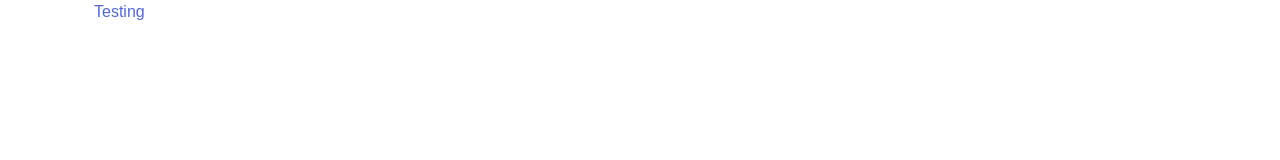
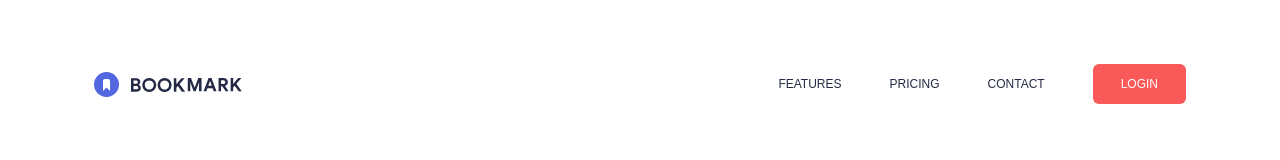
Before and after one commit to anothermorena/LandingPage, a website: page public/index.html in a window 1280 px wide. Drawn offline with Linux system fonts and the light colour scheme.

Commit message:
Completed Working on the header and navigation menu

```diff
--- a/public/index.html
+++ b/public/index.html
@@ -5,13 +5,25 @@
     <meta http-equiv="X-UA-Compatible" content="IE=edge">
     <meta name="viewport" content="width=device-width, initial-scale=1.0">
     <title>Bookmark Landing Page</title>
+    <link rel="stylesheet" href="https://cdnjs.cloudflare.com/ajax/libs/font-awesome/6.0.0/css/all.min.css" integrity="sha512-9usAa10IRO0HhonpyAIVpjrylPvoDwiPUiKdWk5t3PyolY1cOd4DSE0Ga+ri4AuTroPR5aQvXU9xC6qOPnzFeg==" crossorigin="anonymous" referrerpolicy="no-referrer" />
     <link rel="stylesheet" href="./styles.css">
 </head>
 <body class="font-Poppins">
     <!--Header-->
     <header>
-        <nav class="container">
-            <h1 class="text-bookmark-purple">Testing</h1>
+        <nav class="container flex items-center py-4 mt-4 sm:mt-12">
+            <div class="py-1">
+                <img src="./imgs/logo-bookmark.svg" alt="Logo"/>
+            </div>
+            <ul class="hidden sm:flex flex-1 justify-end items-center gap-12 text-bookmark-blue uppercase text-xs">
+                <li class="cursor-pointer">Features</li>
+                <li class="cursor-pointer">Pricing</li>
+                <li class="cursor-pointer">Contact</li>
+                <button type="button" class="bg-bookmark-red text-white rounded-md px-7 py-3 uppercase">Login</button>
+            </ul>
+            <div class="flex sm:hidden flex-1 justify-end">
+                <i class="text-2xl fa-solid fa-bars"></i>
+            </div>
         </nav>
     </header>
 
```
Also changed, not shown: public/imgs/hero-bg.png (added), public/imgs/icon-arrow.svg (added), public/imgs/illustration-features-tab-1.png (added), public/imgs/illustration-features-tab-2.png (added), public/imgs/illustration-features-tab-3.png (added), public/imgs/logo-bookmark-white.png (added), public/imgs/logo-bookmark.svg (added), public/imgs/logo-chrome.svg (added), public/imgs/logo-firefox.svg (added), public/imgs/logo-opera.svg (added), public/styles.css.
